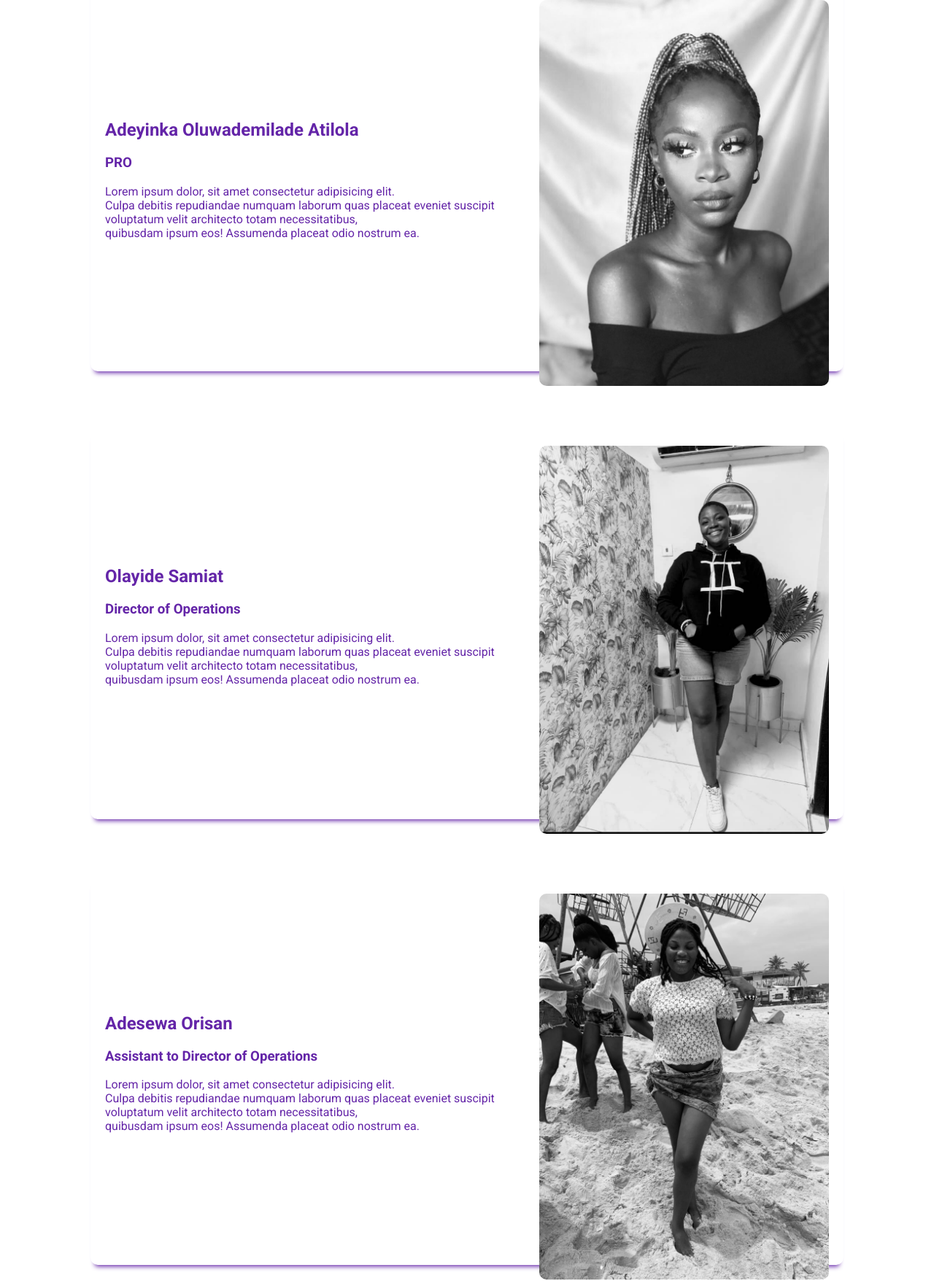
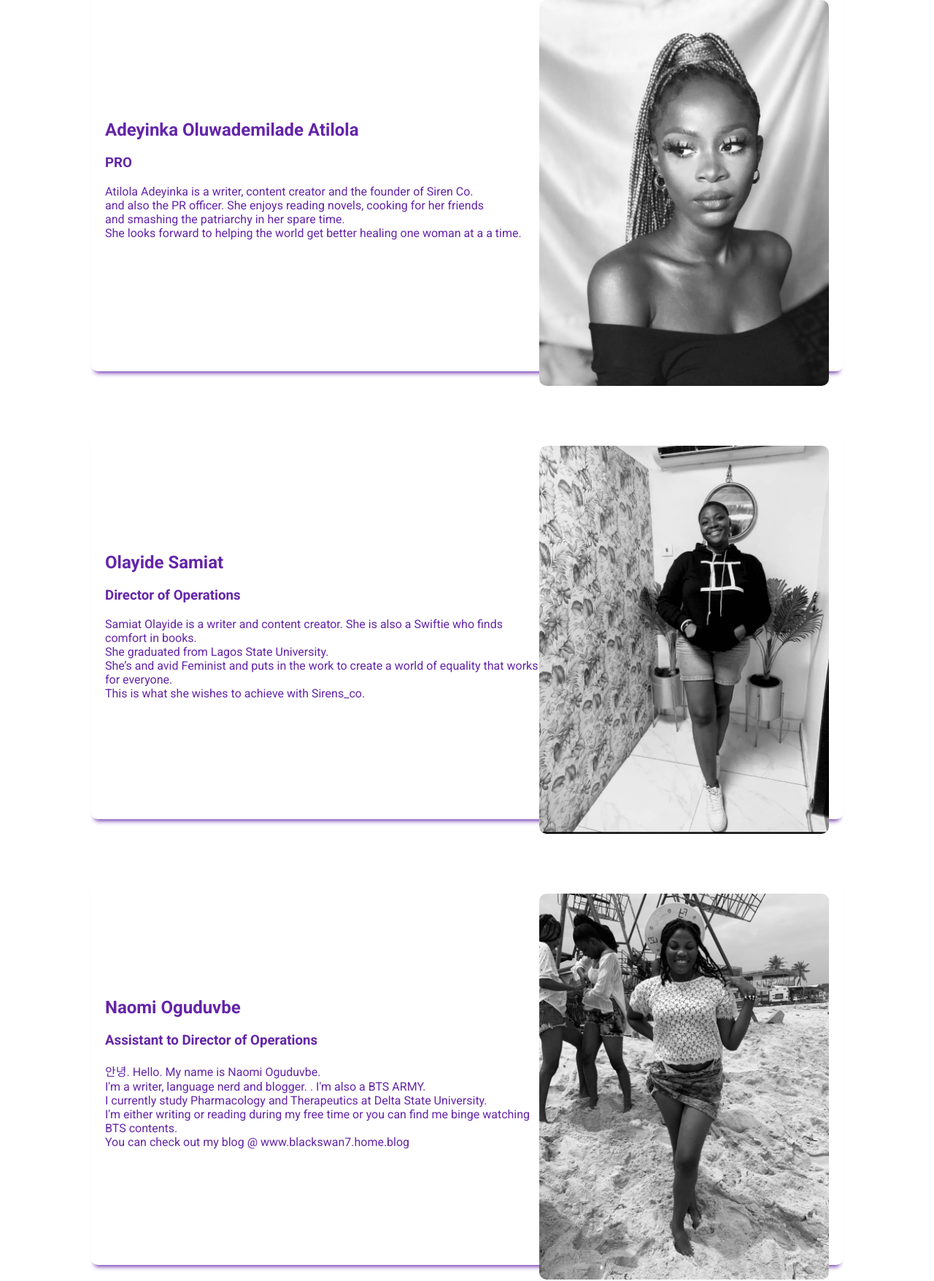
Before and after one commit to Quadrizzz/Sirens, a plain HTML site: page index.html in a window 1280 px wide. Shown: the part 1412-3168 px from the top of the page at 73% size. Drawn offline with Linux system fonts and the light colour scheme.

Commit message:
Update index.html

```diff
--- a/index.html
+++ b/index.html
@@ -58,10 +58,10 @@
                     <div class="exco_card_text">
                         <h2>Adeyinka Oluwademilade Atilola</h2>
                         <h3>PRO</h3>
-                        <p>Lorem ipsum dolor, sit amet consectetur adipisicing elit.<br>
-                             Culpa debitis repudiandae numquam laborum quas placeat eveniet suscipit<br>
-                              voluptatum velit architecto totam necessitatibus, <br>
-                              quibusdam ipsum eos! Assumenda placeat odio nostrum ea.
+                        <p>Atilola Adeyinka is a writer, content creator and the founder of Siren Co.<br>
+                            and also the PR officer. She enjoys reading novels, cooking for her friends<br>
+                            and smashing the patriarchy in her spare time.<br>
+                            She looks forward to helping the world get better healing one woman at a a time.
                         </p>
                     </div>
                     <img src="./siren's images/Atty.jpeg"/>
@@ -71,10 +71,10 @@
                     <div class="exco_card_text">
                         <h2>Olayide Samiat</h2>
                         <h3>Director of Operations</h3>
-                        <p>Lorem ipsum dolor, sit amet consectetur adipisicing elit.<br>
-                             Culpa debitis repudiandae numquam laborum quas placeat eveniet suscipit<br>
-                              voluptatum velit architecto totam necessitatibus, <br>
-                              quibusdam ipsum eos! Assumenda placeat odio nostrum ea.
+                        <p>Samiat Olayide is a writer and content creator. She is also a Swiftie who finds comfort in books.<br>
+                           She graduated from Lagos State University.<br>
+                           She’s and avid Feminist and puts in the work to create a world of equality that works for everyone.<br>
+                           This is what she wishes to achieve with Sirens_co.
                         </p>
                     </div>
                     <img src="./siren's images/Samiat.jpeg"/>
@@ -82,12 +82,13 @@
 
                 <div class = "exco_card">
                     <div class="exco_card_text">
-                        <h2>Adesewa Orisan</h2>
+                        <h2>Naomi Oguduvbe</h2>
                         <h3>Assistant to Director of Operations</h3>
-                        <p>Lorem ipsum dolor, sit amet consectetur adipisicing elit.<br>
-                             Culpa debitis repudiandae numquam laborum quas placeat eveniet suscipit<br>
-                              voluptatum velit architecto totam necessitatibus, <br>
-                              quibusdam ipsum eos! Assumenda placeat odio nostrum ea.
+                        <p>안녕. Hello. My name is Naomi Oguduvbe. <br>
+                            I'm a writer, language nerd and blogger. . I'm also a BTS ARMY.<br>
+                            I currently study Pharmacology and Therapeutics at Delta State University.<br>
+                            I'm either writing or reading during my free time or you can find me binge watching BTS contents.<br>
+                            You can check out my blog @ www.blackswan7.home.blog
                         </p>
                     </div>
                     <img src="./siren's images/Sewa.jpeg"/>
@@ -110,10 +111,8 @@
                     <div class="exco_card_text">
                         <h2>Majolagbe Omotoyosi</h2>
                         <h3>Head of media and human resources deparment</h3>
-                        <p>Lorem ipsum dolor, sit amet consectetur adipisicing elit.<br>
-                             Culpa debitis repudiandae numquam laborum quas placeat eveniet suscipit<br>
-                              voluptatum velit architecto totam necessitatibus, <br>
-                              quibusdam ipsum eos! Assumenda placeat odio nostrum ea.
+                        <p>✨Hi, I'm Majolagbe Omotoyosi Olaoluwa, I'm a student of University of Lagos, Department of Actuarial science and Insurance.<br>
+                            I'm the CEO of ToyoTastyFries.. I listen to music and watch movies for fun... I love to explore.
                         </p>
                     </div>
                     <img src="./siren's images/Toyo.jpeg"/>
@@ -138,10 +137,10 @@
                     <div class="exco_card_text">
                         <h2>Akanbi Rhoda</h2>
                         <h3>Head Writer</h3>
-                        <p>Lorem ipsum dolor, sit amet consectetur adipisicing elit.<br>
-                             Culpa debitis repudiandae numquam laborum quas placeat eveniet suscipit<br>
-                              voluptatum velit architecto totam necessitatibus, <br>
-                              quibusdam ipsum eos! Assumenda placeat odio nostrum ea.
+                        <p>Born into a contemporary age of literature, Akanbi Odunayo Rhoda is a Nigerian poet,<br>
+                            author and literary blogger from Ogun state, who has carved a niche for herself from the versatility,<br>
+                            spontaneity and exploratory nature of her writings.<br>
+Follow her on Instagram to read her works and connect with her.  @thezoewrites
                         </p>
                     </div>
                     <img src="./siren's images/Odun.jpeg"/>
@@ -180,10 +179,9 @@
                     <div class="exco_card_text">
                         <h2>Ibitoye Anthonia</h2>
                         <h3>Head of International Branch</h3>
-                        <p>Lorem ipsum dolor, sit amet consectetur adipisicing elit.<br>
-                             Culpa debitis repudiandae numquam laborum quas placeat eveniet suscipit<br>
-                              voluptatum velit architecto totam necessitatibus, <br>
-                              quibusdam ipsum eos! Assumenda placeat odio nostrum ea.
+                        <p>Anthonia Ibitoye is a Peer Wellness Coach and a Peer Educator.<br>
+                            Embraces art in form of painting, drawing and comedy.<br>
+                            A full time foodie and a part-time model also a college student.
                         </p>
                     </div>
                     <img src="./siren's images/Anthonia.jpeg"/>
@@ -194,10 +192,11 @@
                     <div class="exco_card_text">
                         <h2>Waliayat Badmus</h2>
                         <h3>Head of Graphics Team</h3>
-                        <p>Lorem ipsum dolor, sit amet consectetur adipisicing elit.<br>
-                             Culpa debitis repudiandae numquam laborum quas placeat eveniet suscipit<br>
-                              voluptatum velit architecto totam necessitatibus, <br>
-                              quibusdam ipsum eos! Assumenda placeat odio nostrum ea.
+                        <p>I'm Waliyat Badmus, A product designer and content creator. I'm a student of Adekunle Ajasin University.<br>
+                            I run quite a number of businesses, and design is my sanctuary.<br>
+                            I'm the adult version of Dora the explorer and you'd always see me taking new skill courses.<br>
+                            When I'm not hoeing, I'm at a violence scene enjoying the ruckus.<br>
+                            You can connect with me on Instagram: @theolajumokehera.
                         </p>
                     </div>
                     <img src="./siren's images/Hera.jpeg"/>
@@ -208,10 +207,9 @@
                     <div class="exco_card_text">
                         <h2>Oluwafemi Tomisin</h2>
                         <h3>Assistant PRO</h3>
-                        <p>Lorem ipsum dolor, sit amet consectetur adipisicing elit.<br>
-                             Culpa debitis repudiandae numquam laborum quas placeat eveniet suscipit<br>
-                              voluptatum velit architecto totam necessitatibus, <br>
-                              quibusdam ipsum eos! Assumenda placeat odio nostrum ea.
+                        <p>I'm a writer, blogger and content creator.<br>
+                            Every of my writeup aim towards changing social,<br>
+                            cultural and religious abnormalities in our society.
                         </p>
                     </div>
                     <img src="./siren's images/Tomisin.jpeg"/>
@@ -222,10 +220,10 @@
                     <div class="exco_card_text">
                         <h2>Seidu Adeyimika</h2>
                         <h3>General Secretary</h3>
-                        <p>Lorem ipsum dolor, sit amet consectetur adipisicing elit.<br>
-                             Culpa debitis repudiandae numquam laborum quas placeat eveniet suscipit<br>
-                              voluptatum velit architecto totam necessitatibus, <br>
-                              quibusdam ipsum eos! Assumenda placeat odio nostrum ea.
+                        <p>My name is Seidu Oluwatobiloba Adeyinka.<br>
+                            I'm a Nigerian studentpreneur, an art lover(all forms of art), I write sometimes or rarely.<br>
+                            I'm currently studying microbiology in the University of Lagos. I read, listen to music and sew during my free time.<br>
+                            I also create designs of dresses in my head when I'm not doing any of that.
                         </p>
                     </div>
                     <img src="./siren's images/Yimika.jpeg"/>
@@ -236,10 +234,8 @@
                     <div class="exco_card_text">
                         <h2>Adeleke Glory</h2>
                         <h3>Assistan General Secretary</h3>
-                        <p>Lorem ipsum dolor, sit amet consectetur adipisicing elit.<br>
-                             Culpa debitis repudiandae numquam laborum quas placeat eveniet suscipit<br>
-                              voluptatum velit architecto totam necessitatibus, <br>
-                              quibusdam ipsum eos! Assumenda placeat odio nostrum ea.
+                        <p>Hi, I’m Adeleke Glory, I’m a student in the University of Lagos, Department of Marine sciences.<br>
+                            I’m a script writer, I’m also a Business owner, I so much love to dance, which I do almost every time and I’m also a blogger
                         </p>
                     </div>
                     <img src="./siren's images/Glory.jpeg"/>
```
